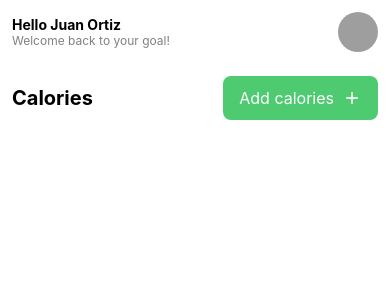
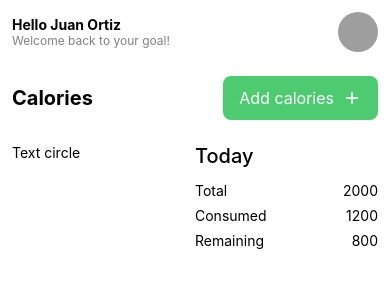
Before and after one commit to EmanuelRigo/CaloriaApp, a React Native app: screen /Home in a window 390 px wide. Shown: the top 300 px of the page. Built offline with nearby package versions, Linux system fonts and the light colour scheme; grey boxes are pictures that could not be loaded.

Commit message:
feat: add TodayCalories component to display daily caloric statistics in Home view

```diff
--- /dev/null
+++ b/src/components/TodayCalories/TodayCalories.tsx
@@ -0,0 +1,57 @@
+import { FC } from "react";
+import { View, Text, StyleSheet } from "react-native";
+
+export type TodayCaloriesProps = {
+  total: number | string;
+  consumed: number | string;
+  remaining: number | string;
+  percentage: number;
+};
+
+const TodayCalories: FC<TodayCaloriesProps> = ({
+  total,
+  consumed,
+  remaining,
+  percentage,
+}) => {
+  return (
+    <View style={styles.container}>
+      <View style={styles.leftContainer}>
+        <Text>Text circle</Text>
+      </View>
+      <View style={styles.rightContainer}>
+        <Text style={styles.today}>Today</Text>
+        <View style={styles.rightItem}>
+          <Text style={styles.rightItemLegend}>Total</Text>
+          <Text style={styles.rightItemValue}>{total}</Text>
+        </View>
+        <View style={styles.rightItem}>
+          <Text style={styles.rightItemLegend}>Consumed</Text>
+          <Text style={styles.rightItemValue}>{consumed}</Text>
+        </View>{" "}
+        <View style={styles.rightItem}>
+          <Text style={styles.rightItemLegend}>Remaining</Text>
+          <Text style={styles.rightItemValue}>{remaining}</Text>
+        </View>
+      </View>
+    </View>
+  );
+};
+
+const styles = StyleSheet.create({
+  container: {
+    flexDirection: "row",
+  },
+  leftContainer: { flex: 1 },
+  rightContainer: { flex: 1, justifyContent: "center" },
+  today: { fontSize: 20, fontWeight: 500, marginBottom: 14 },
+  rightItem: {
+    flexDirection: "row",
+    justifyContent: "space-between",
+    marginBottom: 8,
+  },
+  rightItemLegend: { flex: 1 },
+  rightItemValue: { flex: 1, textAlign: "right" },
+});
+
+export default TodayCalories;
--- /dev/null
+++ b/src/components/TodayCalories/index.ts
@@ -0,0 +1 @@
+export { default } from "./TodayCalories";
--- a/src/views/Home/Home.tsx
+++ b/src/views/Home/Home.tsx
@@ -8,25 +8,41 @@ import { useFocusEffect, useNavigation } from "@react-navigation/native";
 import { StackNavigationProp } from "@react-navigation/stack";
 import { Meal, RootStackParamList } from "../../types";
 import useFoodStorage from "../../hooks/useFoodStorage";
+import TodayCalories from "../../components/TodayCalories";
+import { TodayCaloriesProps } from "../../components/TodayCalories/TodayCalories";
 
 const Home = () => {
   const [todayFoods, setTodayFoods] = useState<Meal[]>([]);
+  const [todayStadistics, setTodayStatistics] = useState<TodayCaloriesProps>(
+    {},
+  );
 
   const { onGetTodayFoods } = useFoodStorage();
 
   const { navigate } =
     useNavigation<StackNavigationProp<RootStackParamList, "Home">>();
 
+  const calculateTodayStatistics = (meals: Meal[]) => {
+    try {
+    } catch (error) {
+      console.error("Error calculating today's statistics:", error);
+    }
+  };
+
   const loadTodayFoods = useCallback(async () => {
     try {
-      const todayFoodResponse = await onGetTodayFoods();
+      const todayFoodResponse = (await onGetTodayFoods()) as Meal[];
+      calculateTodayStatistics(todayFoodResponse);
 
+      console.log("Today's foods:", todayFoodResponse);
+      setTodayFoods(todayFoodResponse);
       // Evita re-render si los datos no cambiaron
-      setTodayFoods((prev) =>
-        JSON.stringify(prev) === JSON.stringify(todayFoodResponse)
-          ? prev
-          : todayFoodResponse,
-      );
+
+      // setTodayFoods((prev) =>
+      //   JSON.stringify(prev) === JSON.stringify(todayFoodResponse)
+      //     ? prev
+      //     : todayFoodResponse,
+      // );
     } catch (error) {
       console.error("Error loading today's foods:", error);
     }
@@ -58,6 +74,9 @@ const Home = () => {
             <MaterialIcons name="add" size={20} color="white" />
           </Pressable>
         </View>
+      </View>
+      <View>
+        <TodayCalories total="2000" consumed="1200" remaining="800" />
       </View>
     </View>
   );
```
